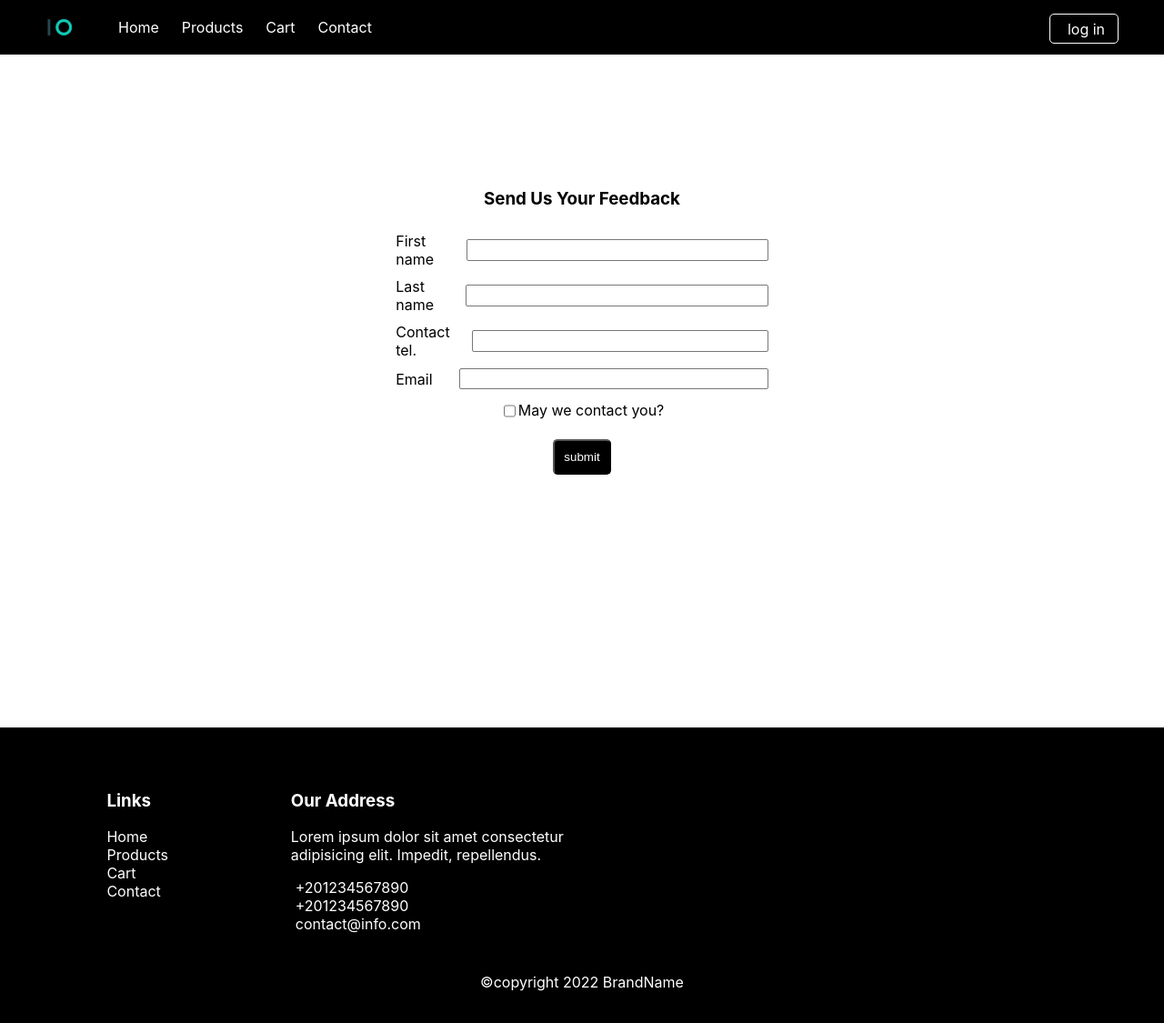
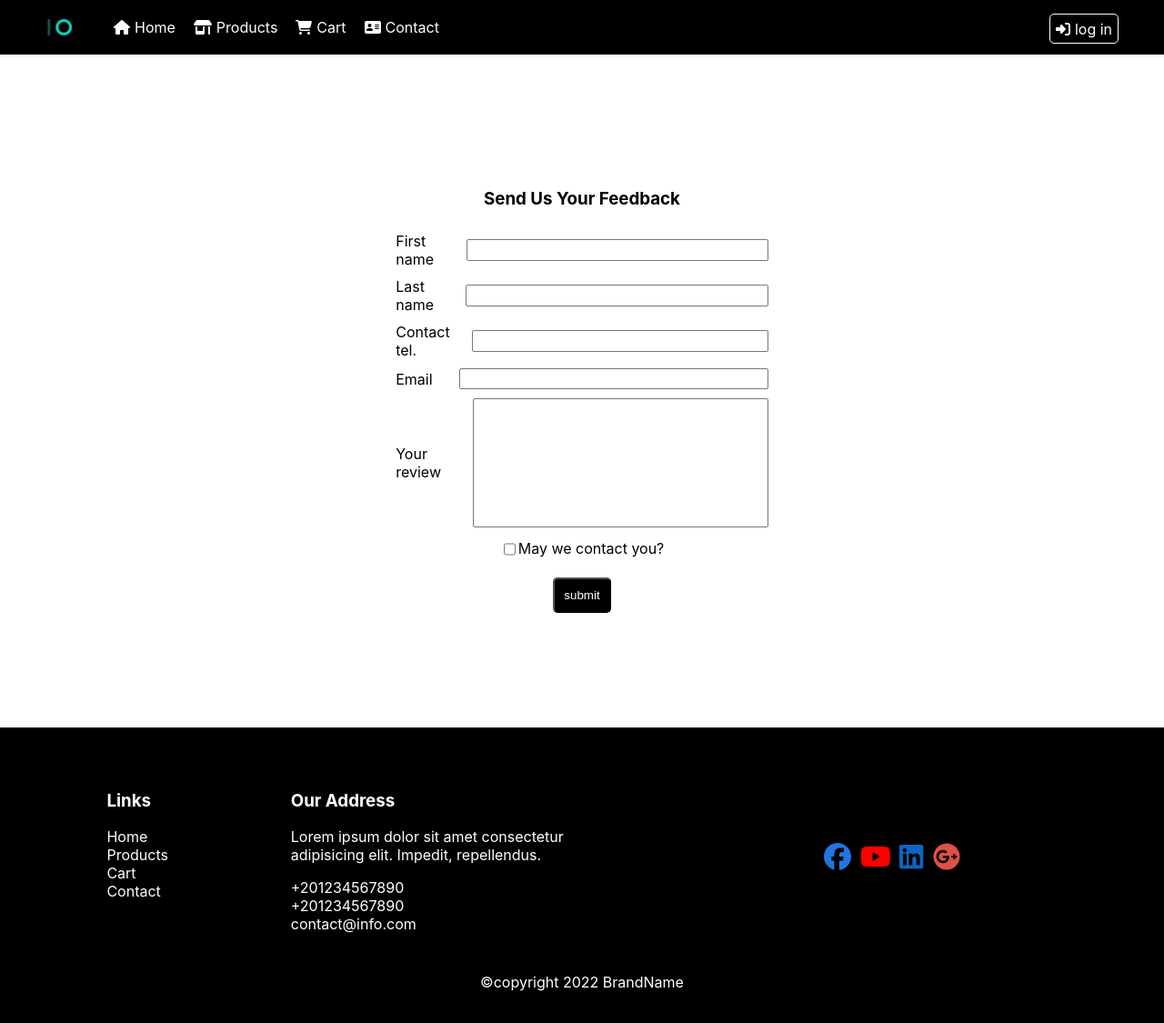
Before and after one commit to ahmedsameh74/e-commerceapp, a React (Create React App) app in the folder client/: page /contact in a window 1280 px wide. Shown: the whole page at 91% size. Built offline with nearby package versions, Linux system fonts and the light colour scheme.

Commit message:
tectarea added & icons problem solved

```diff
--- a/client/src/App.js
+++ b/client/src/App.js
@@ -3,6 +3,11 @@ import Nav from "./components/nav/Nav";
 import { BrowserRouter, Route, Routes } from "react-router-dom";
 import Contact from "./pages/contact/Contact";
 import Login from "./pages/login/Login";
+import ReactDOM from "react-dom";
+import { library } from "@fortawesome/fontawesome-svg-core";
+import { fab } from "@fortawesome/free-brands-svg-icons";
+// import { faCheckSquare, faCoffee } from "@fortawesome/free-solid-svg-icons";
+library.add(fab);
 
 function App() {
   return (
@@ -10,8 +15,8 @@ function App() {
       <BrowserRouter>
         <Nav />
         <Routes>
-          <Route path="/contact" element={<Contact/>}/>
-          <Route path="/login" element={<Login/>}/>
+          <Route path="/contact" element={<Contact />} />
+          <Route path="/login" element={<Login />} />
         </Routes>
 
         <Footer />
--- a/client/src/components/footer/Footer.css
+++ b/client/src/components/footer/Footer.css
@@ -26,7 +26,7 @@
     color: white;
     text-decoration: none;
 }
-.footer .top .address ul li i{
+.footer .top .address ul li svg{
     margin-right: 5px;
 }
 .footer .top .address{
@@ -44,7 +44,7 @@
             height: 185px;
             width: 30%;
 }
-.footer .top .social i{
+.footer .top .social svg{
     margin-right: 10px;
     font-size: 30px;
 }
@@ -64,11 +64,12 @@
     .footer .top h3{
         text-align: center;
         margin-bottom: 5px;
-        margin-top: 5px;
+        margin-top: 10px;
     }
         .footer .top .links ul{
             display: flex;
             flex-direction: row;
+            margin-bottom: 20px;
         }
                 .footer .top .links ul li{
                     margin-left: 5px;
@@ -79,10 +80,10 @@
                     width: 75%;
                 }
                                 .footer .top .address p{
-                                    margin: 10px 0;
+                                    margin: 20px 0;
                                 }
                                                                 .footer .top .address li{
-                                                                    margin: 5px 0;
+                                                                    margin: 10px 0;
                                                                 }
         .footer .top .social{
             width: 100%;
--- a/client/src/components/footer/Footer.js
+++ b/client/src/components/footer/Footer.js
@@ -1,6 +1,9 @@
 import React from "react";
 import "./Footer.css";
 import { Link } from "react-router-dom";
+import { FontAwesomeIcon } from "@fortawesome/react-fontawesome";
+// import { fab } from "@fortawesome/free-brands-svg-icons";
+// import {  } from "@fortawesome/free-solid-svg-icons";
 
 export default function Footer() {
   return (
@@ -45,18 +48,35 @@ export default function Footer() {
           </ul>
         </div>
         <div className="social">
-          {/* <i className="fa fa-envelope-o"></i> */}
           <Link to="#">
-            <i className="fab fa-facebook" style={{ color: "#2374e1" }}></i>
+            <FontAwesomeIcon
+              icon="fa-brands fa-facebook"
+              size="3x"
+              color="#2374e1"
+            />
           </Link>
           <Link to="#">
-            <i className="fab fa-youtube" style={{ color: "red" }}></i>
+            <FontAwesomeIcon
+              icon="fa-brands fa-youtube"
+              size="3x"
+              color="red"
+            />
           </Link>
           <Link to="#">
-            <i className="fab fa-linkedin" style={{ color: "#0a66c2" }}></i>
+            {/* <i className="fab fa-linkedin" style={{ color: "#0a66c2" }}></i> */}
+            <FontAwesomeIcon
+              icon="fa-brands fa-linkedin"
+              size="3x"
+              color="#0a66c2"
+            />
           </Link>
           <Link to="#">
-            <i className="fab fa-google-plus" style={{ color: "#de5145" }}></i>
+            {/* <i className="fab fa-google-plus" style={{ color: "#de5145" }}></i> */}
+            <FontAwesomeIcon
+              icon="fa-brands fa-google-plus"
+              size="3x"
+              color="#de5145"
+            />
           </Link>
           <Link to="#">
             <i
--- a/client/src/components/nav/Nav.css
+++ b/client/src/components/nav/Nav.css
@@ -31,7 +31,7 @@
 .nav .left ul li{
     margin-right: 20px;
 }
-.nav .left ul li i{
+.nav .left ul li svg{
     margin-right: 5px;
 }
 .nav .left ul li a{
@@ -53,9 +53,10 @@
     text-decoration: none;
     color: white;
 }
-.nav .logLink i{
+.nav .logLink svg{
     margin-right: 5px;
 }
+
 .mob-menu{
     display: none;
 }
--- a/client/src/components/nav/Nav.js
+++ b/client/src/components/nav/Nav.js
@@ -1,6 +1,16 @@
 import React, { useState } from "react";
 import "./Nav.css";
 import { Link } from "react-router-dom";
+// import { FontAwesomeIcon } from "@fortawesome/react-fontawesome";
+import { FontAwesomeIcon } from "@fortawesome/react-fontawesome";
+import {
+  faHouse,
+  faShop,
+  faCartShopping,
+  faAddressCard,
+  faBars,
+  faRightToBracket,
+} from "@fortawesome/free-solid-svg-icons";
 
 export default function Nav() {
   const [showMenu, setShowMenu] = useState(false);
@@ -16,29 +26,39 @@ export default function Nav() {
           </div>
           <ul>
             <li>
-              <i className="fa-solid fa-house-chimney"></i>
+              {/* <i className="fa-solid fa-house-chimney"></i> */}
+              <FontAwesomeIcon icon={faHouse} />
+
+              {/* <FontAwesomeIcon icon="fa-solid fa-house-chimney" /> */}
               <Link to="/">Home</Link>
             </li>
             <li>
-              <i className="fa-solid fa-shop"></i>
+              {/* <i className="fa-solid fa-shop"></i> */}
+              <FontAwesomeIcon icon={faShop} />
+
               <Link to="/products">Products</Link>
             </li>
             <li>
-              <i className="fa-solid fa-cart-shopping"></i>
+              {/* <i className="fa-solid fa-cart-shopping"></i> */}
+              <FontAwesomeIcon icon={faCartShopping} />
               <Link to="/cart">Cart</Link>
             </li>
             <li>
-              <i className="fa-solid fa-address-card"></i>
+              {/* <i className="fa-solid fa-address-card"></i> */}
+              <FontAwesomeIcon icon={faAddressCard} />
+
               <Link to="/contact">Contact</Link>
             </li>
           </ul>
         </div>
         <div className="mob-menu" onClick={handleMenu}>
-          <i className="fa-solid fa-bars"></i>
+          {/* <i className="fa-solid fa-bars"></i> */}
+          <FontAwesomeIcon icon={faBars} />
         </div>
         <div className="right">
           <Link className="logLink" to="/login">
-            <i className="fa-solid fa-right-to-bracket"></i>
+            {/* <i className="fa-solid fa-right-to-bracket"></i> */}
+            <FontAwesomeIcon icon={faRightToBracket} />
             <span>log in</span>
           </Link>
         </div>
--- a/client/src/index.js
+++ b/client/src/index.js
@@ -3,6 +3,8 @@ import ReactDOM from "react-dom/client";
 import "./index.css";
 import App from "./App";
 // import "../node_modules/bootstrap/dist/css/bootstrap.css";
+// import "../node_modules/@fortawesome/fontawesome-free/css/all.css";
+// import "../src/assest/@fortawesome/fontawesome-free/css/all.css";
 
 const root = ReactDOM.createRoot(document.getElementById("root"));
 root.render(
--- a/client/src/pages/contact/Contact.css
+++ b/client/src/pages/contact/Contact.css
@@ -72,6 +72,21 @@
     /* display: block; */
     margin: 5px;
 }
+.contact form textarea{
+        border: 1px solid #777;
+            border-radius: 2px;
+            margin-bottom: 10px;
+            padding: 0;
+            /* width: auto; */
+            height: 130px;
+            background-color: white;
+            resize: none;
+            width: 327.400px;
+            padding: 5px;
+}
+.contact form textarea:focus-visible{
+    outline: green solid 2px;
+}
 
 @media (max-width: 750px){
     .contact form{
@@ -80,4 +95,7 @@
     .contact form input {
         width: auto;
     }
+        .contact form textarea{
+            width: auto;
+        }
 }
--- a/client/src/pages/contact/Contact.js
+++ b/client/src/pages/contact/Contact.js
@@ -6,19 +6,27 @@ export default function Contact() {
   const [lastName, setLastName] = useState("");
   const [tel, setTel] = useState("");
   const [email, setEmail] = useState("");
+  const [review, setReview] = useState("");
   const [error, setError] = useState(null);
   const handleSubmit = (e) => {
     e.preventDefault();
-    if (firstName === "" || lastName === "" || tel === "" || email === "") {
+    if (
+      firstName === "" ||
+      lastName === "" ||
+      tel === "" ||
+      email === "" ||
+      review === ""
+    ) {
       setError(true);
       // console.log(error);
     } else {
       setError(false);
-      console.log(firstName, lastName, tel, email);
+      console.log(firstName, lastName, tel, email, review);
       setFirstName("");
       setLastName("");
       setTel("");
       setEmail("");
+      setReview("");
     }
   };
 
@@ -69,6 +77,14 @@ export default function Contact() {
             value={email}
           />
         </div>
+        <div className="formGroup">
+          <label htmlFor="review">Your review</label>
+          <textarea
+            id="review"
+            onChange={(e) => setReview(e.target.value)}
+            value={review}
+          />
+        </div>
         {error && <span>complete the missing field before submit</span>}
         <div className="formGroupc">
           <input type="checkbox" name="" id="check" />
--- a/client/src/pages/login/Login.js
+++ b/client/src/pages/login/Login.js
@@ -1,4 +1,5 @@
 import React from "react";
+import "./Login.css";
 
 export default function Login() {
   return (
```
Also changed, not shown: package.json (added, +9 -0 lines), client/src/pages/login/Login.css (added), 2 other files (tests, documents, lock files or other folders).
